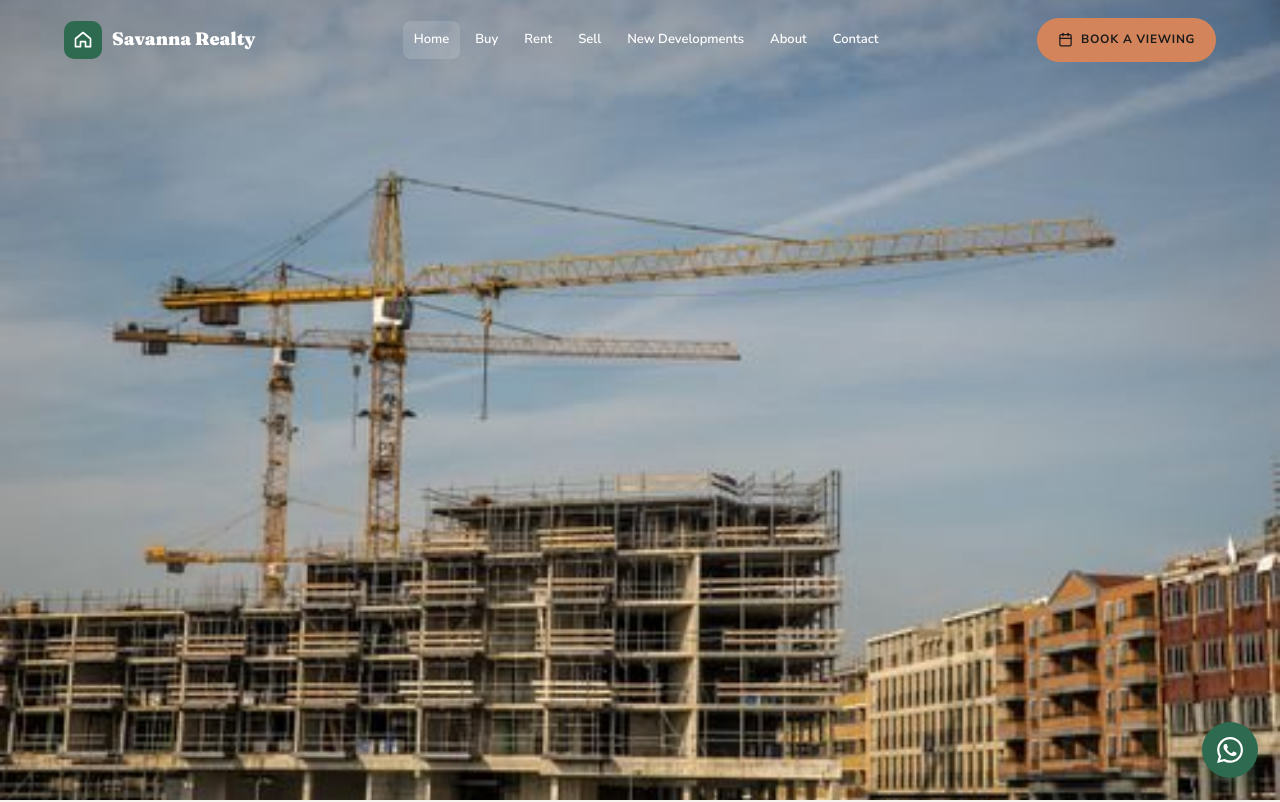
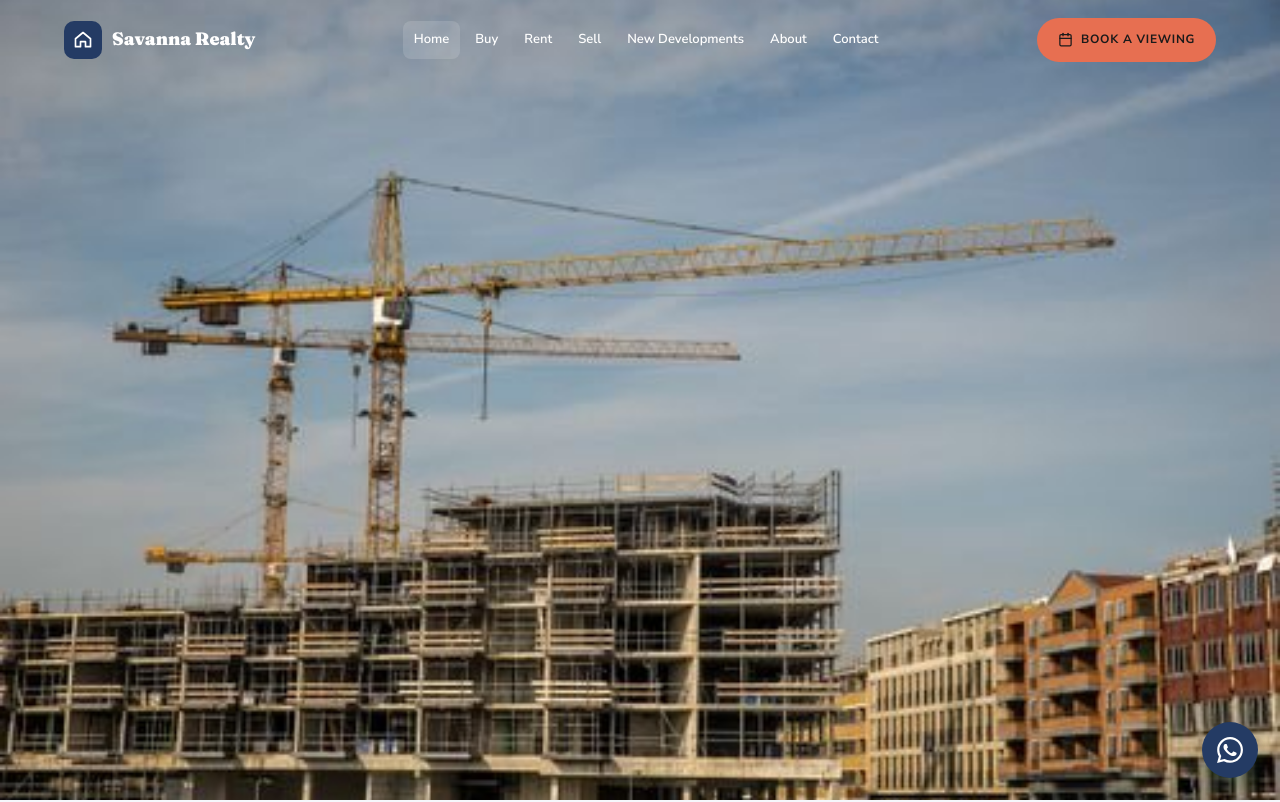
Before and after one commit to wambetebenjamin/Savanna-Realty-Group, a Next.js app: page / in a window 1280 px wide. Shown: the top 802 px of the page. Built offline with nearby package versions, Linux system fonts and the light colour scheme.

Commit message:
Update branding icon for new color palette
Co-authored-by: arena-agent <297053741+arena-agent@users.noreply.github.com>

```diff
--- a/app/globals.css
+++ b/app/globals.css
@@ -9,13 +9,13 @@
    ============================================================ */
 
 :root {
-  --linen: #F7F4EF;          /* main background */
-  --sand: #EDE8DF;           /* secondary background */
-  --sage: #2D6A4F;           /* primary accent */
-  --terracotta: #D4845A;     /* secondary accent */
+  --linen: #F5F7FB;          /* main background */
+  --sand: #E8EDF6;           /* secondary background */
+  --sage: #243B64;           /* primary accent */
+  --terracotta: #E76F51;     /* secondary accent */
   --ink: #1A1A1A;            /* main text */
   --muted: #5C5C5C;          /* supporting text */
-  --border: rgba(45, 106, 79, 0.15); /* borders */
+  --border: rgba(36, 59, 100, 0.15); /* borders */
   --on-accent: #FFFFFF;      /* text over sage / dark photo overlays */
   --overlay: rgba(26, 26, 26, 0.6);
   --overlay-soft: rgba(26, 26, 26, 0.45);
@@ -1642,7 +1642,7 @@ h1, h2, h3, h4 {
 .field textarea:focus {
   outline: none;
   border-color: var(--sage);
-  box-shadow: 0 0 0 3px rgba(45, 106, 79, 0.15);
+  box-shadow: 0 0 0 3px rgba(36, 59, 100, 0.15);
 }
 
 .form--inline .field input,
--- a/app/layout.tsx
+++ b/app/layout.tsx
@@ -43,7 +43,7 @@ export const metadata: Metadata = {
 };
 
 export const viewport: Viewport = {
-  themeColor: "#2D6A4F",
+  themeColor: "#243B64",
   width: "device-width",
   initialScale: 1,
 };
--- a/components/whatsapp-float.tsx
+++ b/components/whatsapp-float.tsx
@@ -2,7 +2,7 @@ import { SITE } from "@/lib/site";
 import { WhatsAppIcon } from "./whatsapp-icon";
 
 /**
- * Floating WhatsApp button, fixed bottom-right. Sage green background,
+ * Floating WhatsApp button, fixed bottom-right. Navy background,
  * white WhatsApp icon, hover tooltip, subtle scale pulse every 10 seconds
  * (pulse disabled for reduced motion via CSS).
  */
```
Also changed, not shown: app/icon.svg.
